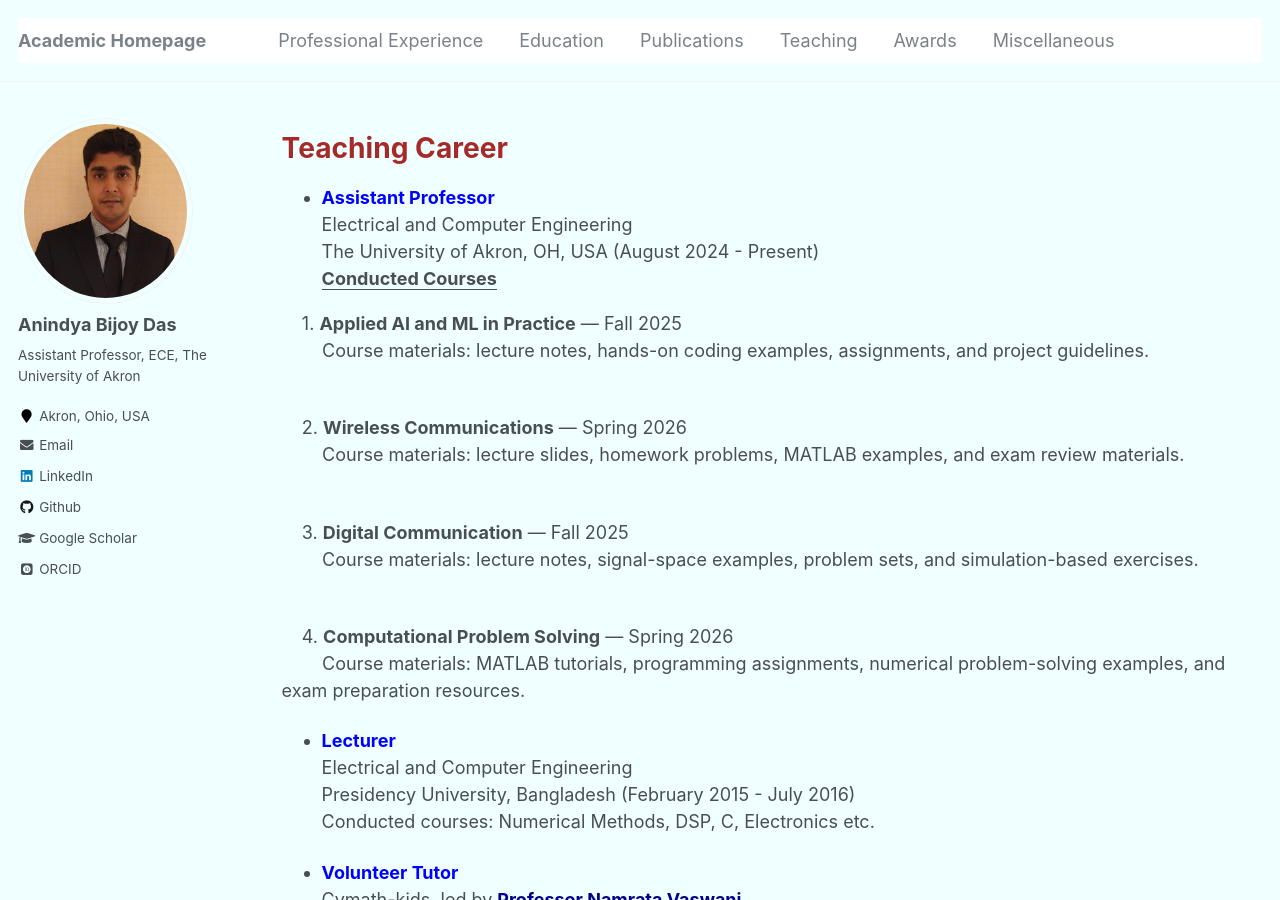
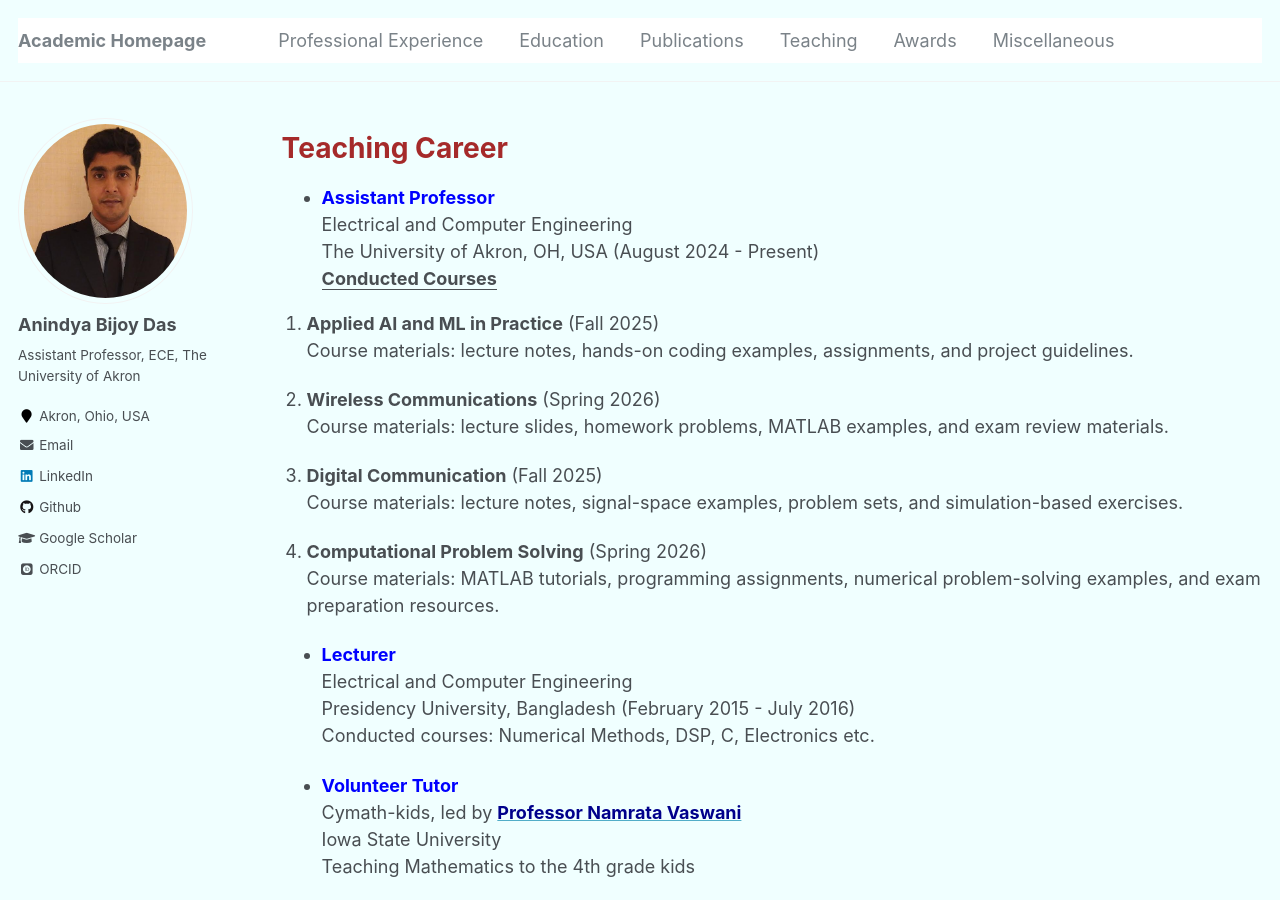
Before and after one commit to anindyabijoydas/portfolio, a Jekyll site: the page built from _pages/teaching.md, in a window 1280 px wide and 900 px high. Built offline with Jekyll 4.4.1, drawn with Linux system fonts in a browser that asks for light colours; some web fonts are replaced.

Commit message:
Update teaching.md

```diff
--- a/_pages/teaching.md
+++ b/_pages/teaching.md
@@ -19,17 +19,27 @@ redirect_from:
 * <span style="color:blue">**Assistant Professor**</span> <br/> Electrical and Computer Engineering <br/> The University of Akron, OH, USA (August 2024 - Present) <br/>
   <u><strong>Conducted Courses</strong></u><br/>
 
-&nbsp;&nbsp;&nbsp;&nbsp;1. <strong>Applied AI and ML in Practice</strong> — Fall 2025 <br/>
-&nbsp;&nbsp;&nbsp;&nbsp;&nbsp;&nbsp;&nbsp;&nbsp;Course materials: lecture notes, hands-on coding examples, assignments, and project guidelines. <br/><br/>
+<ol style="margin-top: 10px; padding-left: 25px;">
+  <li style="margin-bottom: 22px;">
+    <strong>Applied AI and ML in Practice</strong> (Fall 2025) <br/>
+    Course materials: lecture notes, hands-on coding examples, assignments, and project guidelines.
+  </li>
 
-&nbsp;&nbsp;&nbsp;&nbsp;2. <strong>Wireless Communications</strong> — Spring 2026 <br/>
-&nbsp;&nbsp;&nbsp;&nbsp;&nbsp;&nbsp;&nbsp;&nbsp;Course materials: lecture slides, homework problems, MATLAB examples, and exam review materials. <br/><br/>
+  <li style="margin-bottom: 22px;">
+    <strong>Wireless Communications</strong> (Spring 2026) <br/>
+    Course materials: lecture slides, homework problems, MATLAB examples, and exam review materials.
+  </li>
 
-&nbsp;&nbsp;&nbsp;&nbsp;3. <strong>Digital Communication</strong> — Fall 2025 <br/>
-&nbsp;&nbsp;&nbsp;&nbsp;&nbsp;&nbsp;&nbsp;&nbsp;Course materials: lecture notes, signal-space examples, problem sets, and simulation-based exercises. <br/><br/>
+  <li style="margin-bottom: 22px;">
+    <strong>Digital Communication</strong> (Fall 2025) <br/>
+    Course materials: lecture notes, signal-space examples, problem sets, and simulation-based exercises.
+  </li>
 
-&nbsp;&nbsp;&nbsp;&nbsp;4. <strong>Computational Problem Solving</strong> — Spring 2026 <br/>
-&nbsp;&nbsp;&nbsp;&nbsp;&nbsp;&nbsp;&nbsp;&nbsp;Course materials: MATLAB tutorials, programming assignments, numerical problem-solving examples, and exam preparation resources.
+  <li style="margin-bottom: 22px;">
+    <strong>Computational Problem Solving</strong> (Spring 2026) <br/>
+    Course materials: MATLAB tutorials, programming assignments, numerical problem-solving examples, and exam preparation resources.
+  </li>
+</ol>
 
 * <span style="color:blue">**Lecturer**</span> <br/> Electrical and Computer Engineering <br/> Presidency University, Bangladesh (February 2015 - July 2016) <br/> Conducted courses: Numerical Methods, DSP, C, Electronics etc.
 
```
